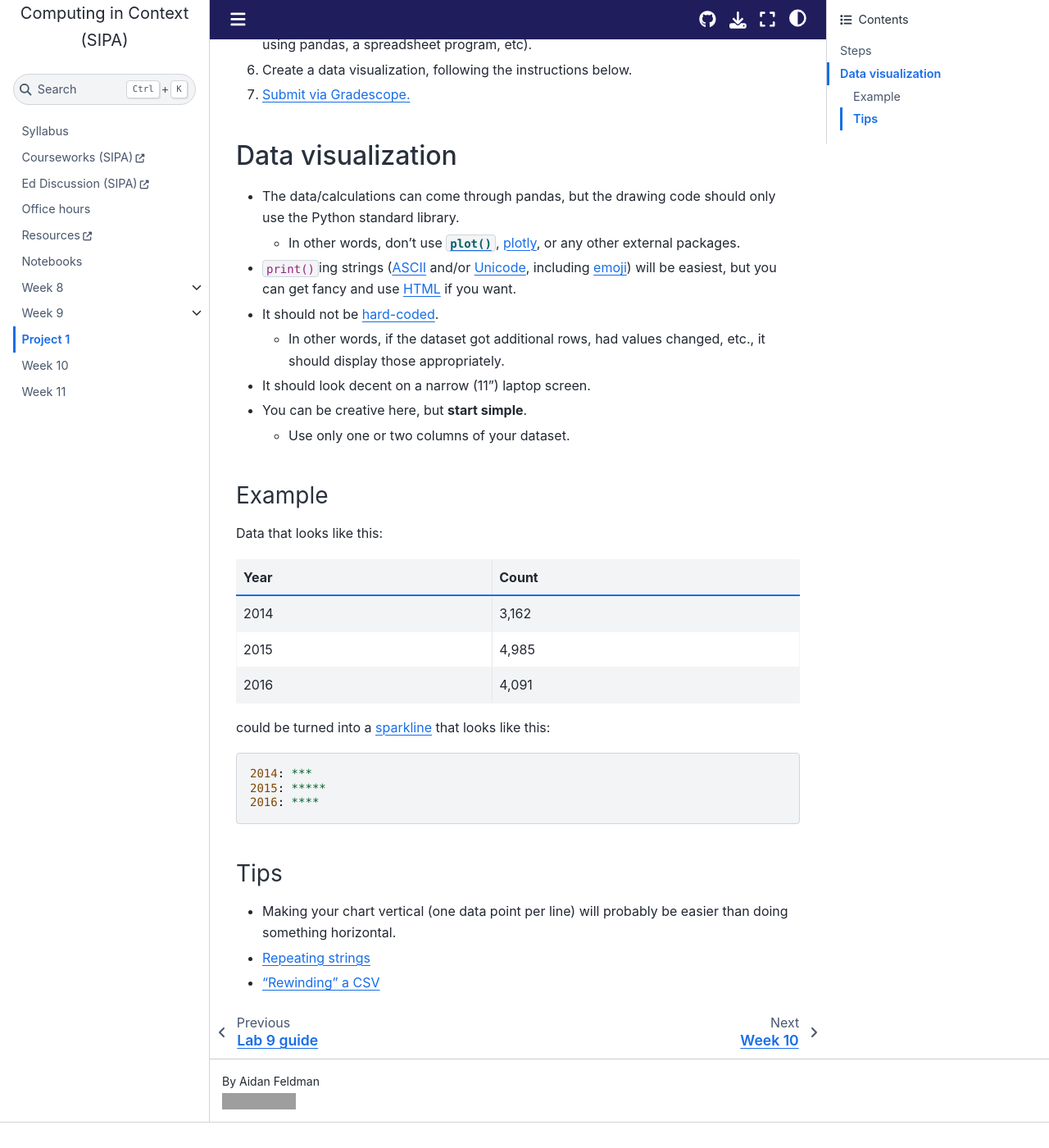
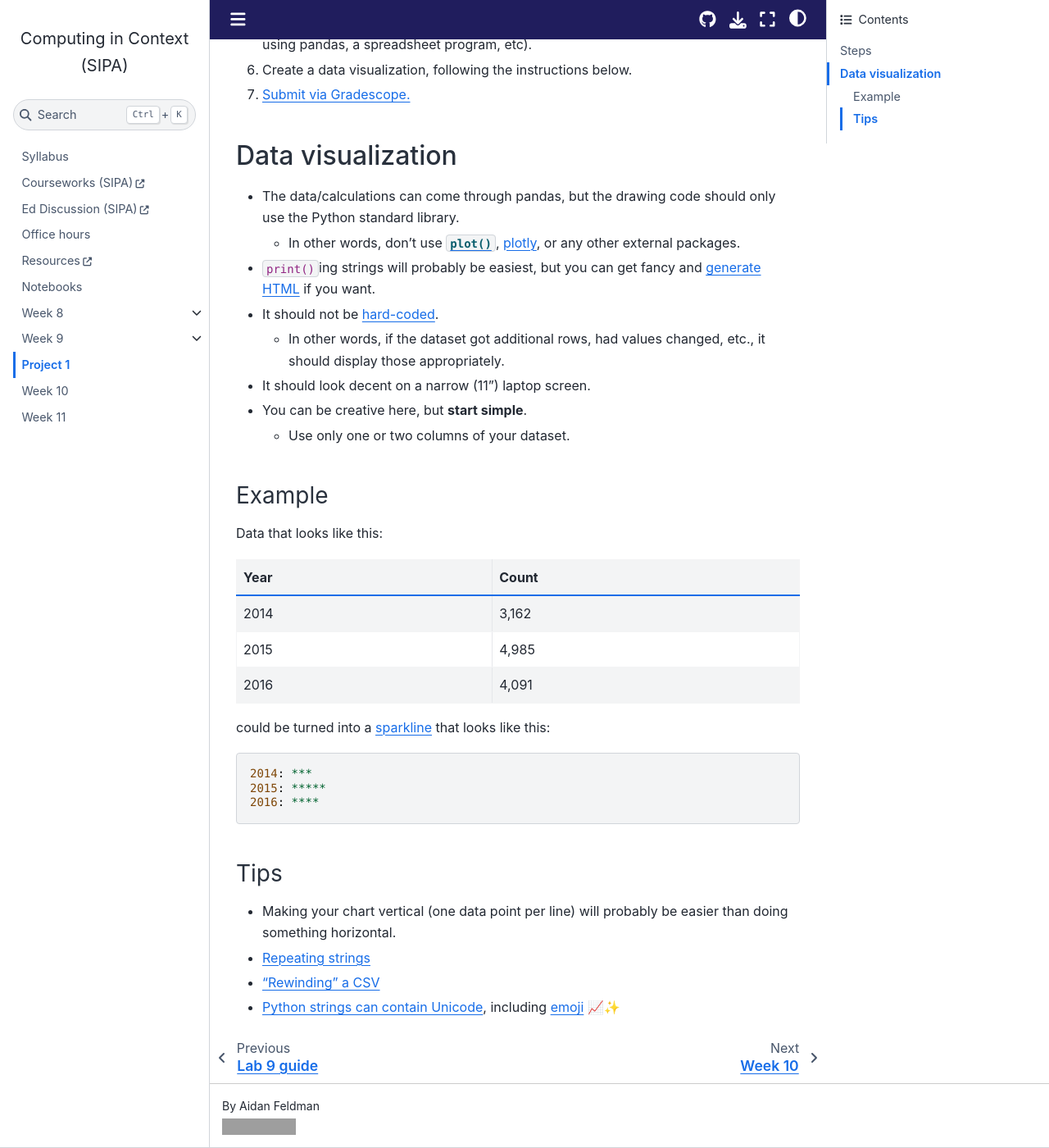
Before and after one commit to afeld/computing-in-context, a Jupyter Book: the page built from project_1.md, in a window 1280 px wide and 1400 px high, scrolled down 911 px. Shown: the whole window at 82% size. Built offline with Jupyter Book 1.0.4 settings and Sphinx 7.4.7 and the Sphinx Book theme 1.1.4, drawn with Linux system fonts in a browser that asks for light colours; before the commit the page ends 2280 px from its top, so only the background shows below that; grey boxes are pictures that could not be loaded.

Commit message:
simplify unicode tip

```diff
--- a/project_1.md
+++ b/project_1.md
@@ -35,7 +35,7 @@
 
 - The data/calculations can come through pandas, but the drawing code should only use the Python standard library.
   - In other words, don't use [`plot()`](https://pandas.pydata.org/docs/reference/api/pandas.DataFrame.plot.html), [plotly](https://plotly.com/python/), or any other external packages.
-- `print()`ing strings ([ASCII](https://www.techtarget.com/whatis/definition/ASCII-American-Standard-Code-for-Information-Interchange) and/or [Unicode](https://en.wikipedia.org/wiki/List_of_Unicode_characters), including [emoji](https://getemoji.com/)) will be easiest, but you can get fancy and use [HTML](https://mkonicek.medium.com/simple-tip-how-to-use-html-in-jupyter-notebook-eef14e81dbc5) if you want.
+- `print()`ing strings will probably be easiest, but you can get fancy and [generate HTML](https://mkonicek.medium.com/simple-tip-how-to-use-html-in-jupyter-notebook-eef14e81dbc5) if you want.
 - It should not be [hard-coded](https://en.wikipedia.org/wiki/Hard_coding).
   - In other words, if the dataset got additional rows, had values changed, etc., it should display those appropriately.
 - It should look decent on a narrow (11") laptop screen.
@@ -65,3 +65,4 @@
 - Making your chart vertical (one data point per line) will probably be easier than doing something horizontal.
 - [Repeating strings](https://phoenixnap.com/kb/python-repeat-string)
 - ["Rewinding" a CSV](https://stackoverflow.com/questions/431752/python-csv-reader-how-do-i-return-to-the-top-of-the-file)
+- [Python strings can contain Unicode](https://docs.python.org/3/howto/unicode.html#the-string-type), including [emoji](https://getemoji.com/) 📈✨
```
